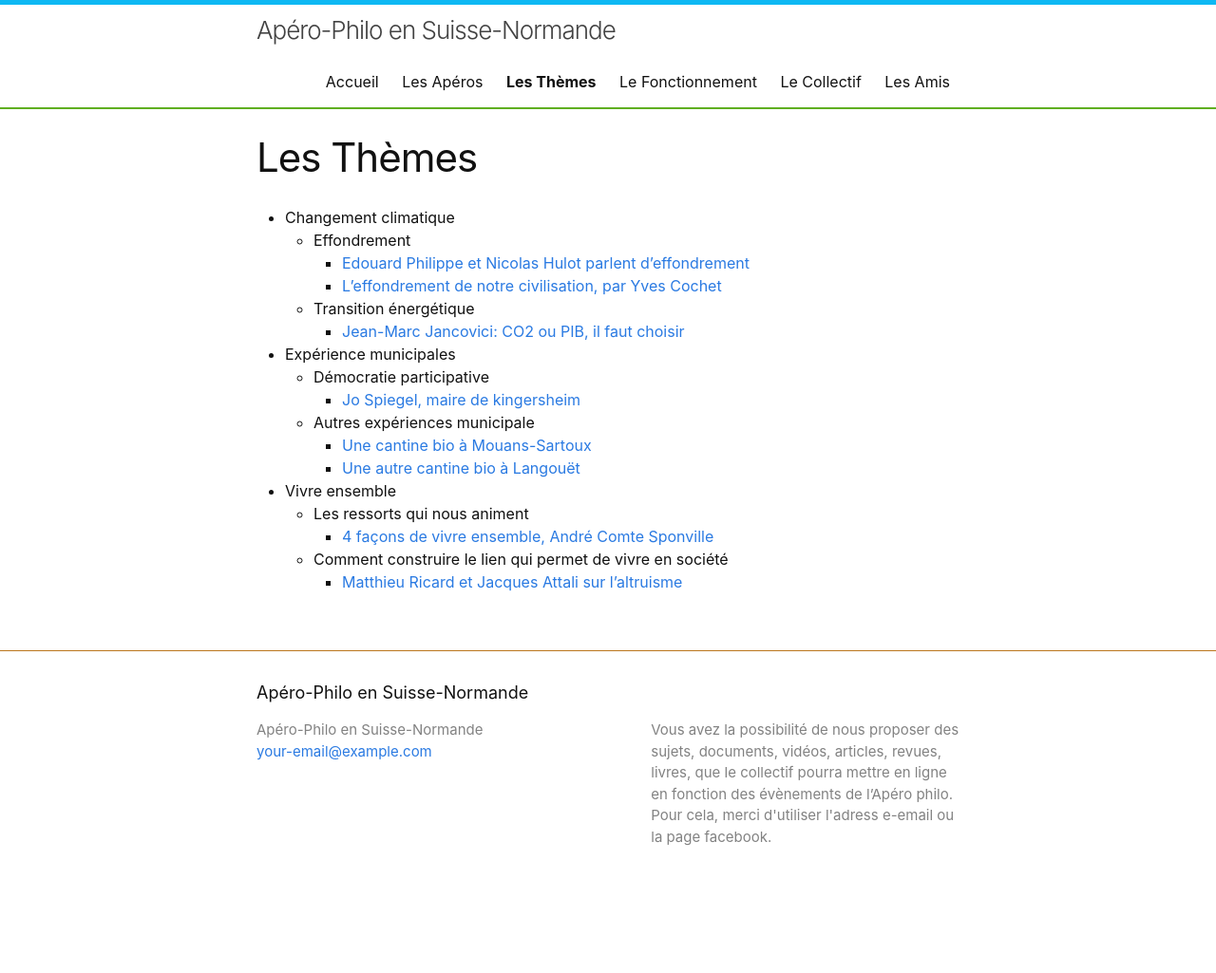
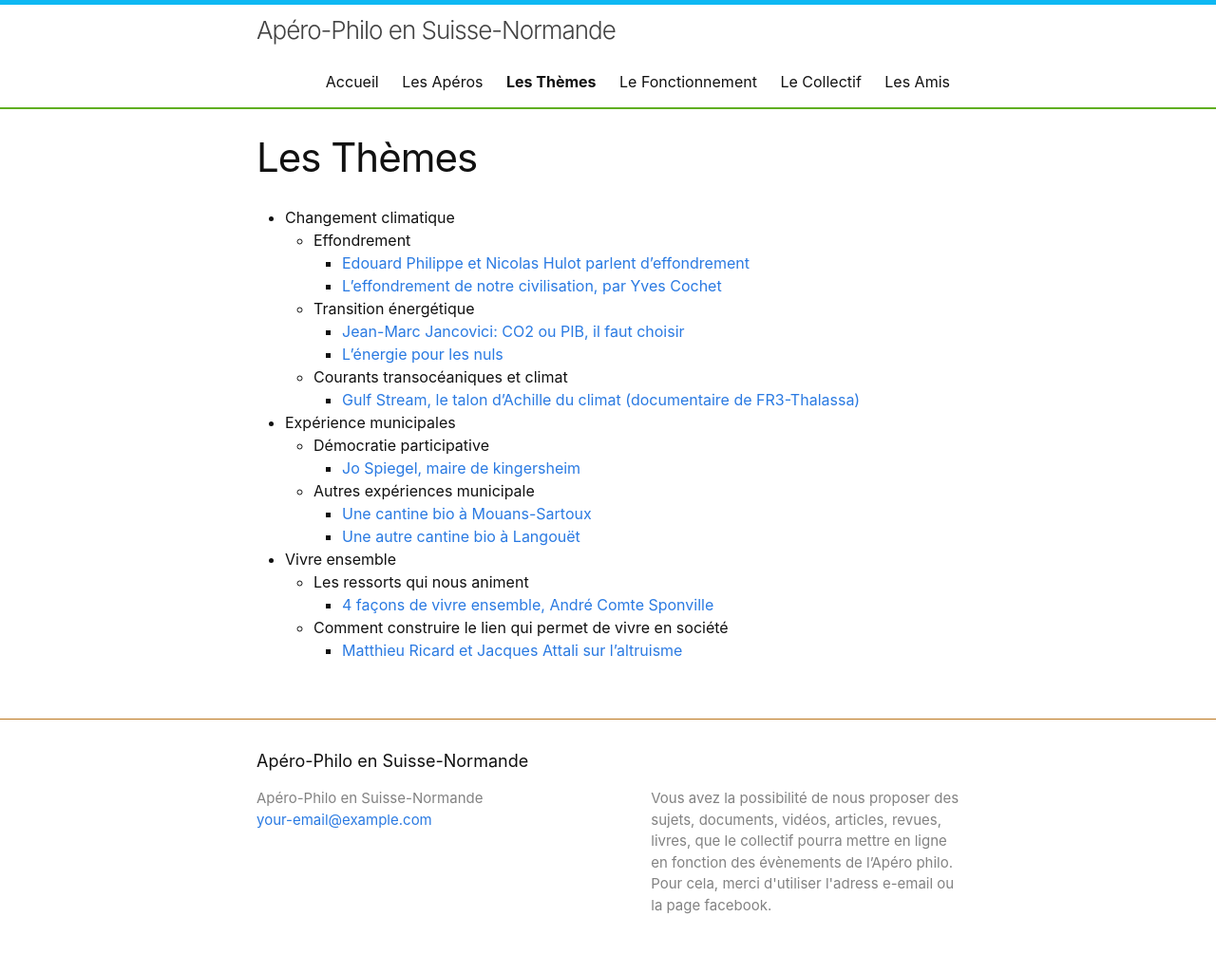
Before and after one commit to aperophilo/apero-philo-suisse-normande.github.io, a Jekyll site: the page built from pages/02-theme.markdown, in a window 1280 px wide. Shown: the whole page at 95% size. Built offline with Jekyll 4.4.1, drawn with Linux system fonts in a browser that asks for light colours; before the commit the page ends 953 px from its top, so only the background shows below that.

Commit message:
Update 02-theme.markdown

```diff
--- a/pages/02-theme.markdown
+++ b/pages/02-theme.markdown
@@ -10,6 +10,9 @@ permalink: /theme/
     - [L'effondrement de notre civilisation, par Yves Cochet](https://www.youtube.com/watch?v=3NCrj_fa2hU)
   - Transition énergétique
     - [Jean-Marc Jancovici: CO2 ou PIB, il faut choisir](https://www.youtube.com/watch?v=Vjkq8V5rVy0)
+    - [L’énergie pour les nuls](https://www.youtube.com/watch?v=IaQ-U-dP_7M)
+  - Courants transocéaniques et climat
+    - [Gulf Stream, le talon d’Achille du climat  (documentaire de FR3-Thalassa)](https://www.youtube.com/watch?v=CIJJ4X0cv94)
 
 
 - Expérience municipales
```
